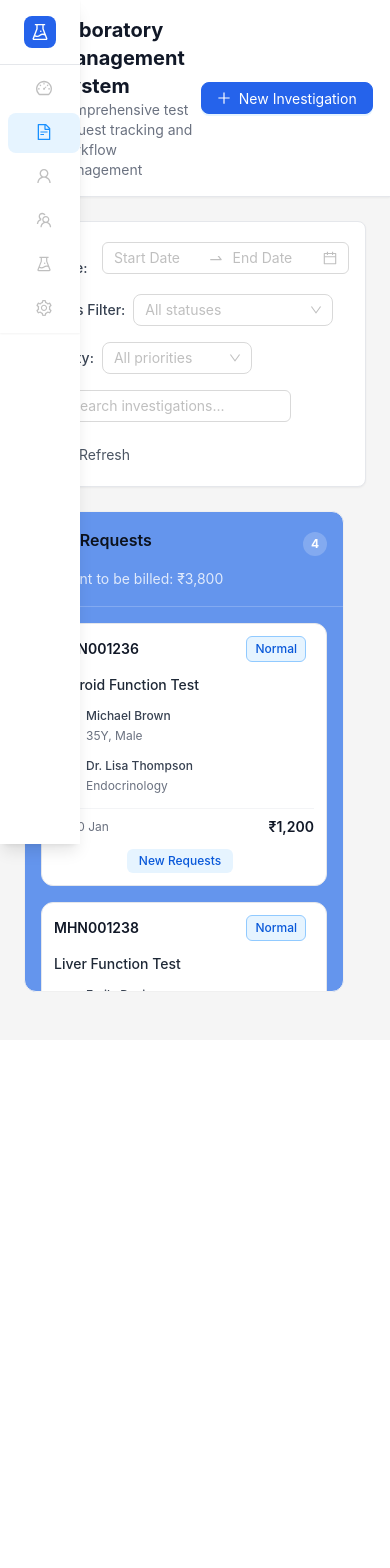
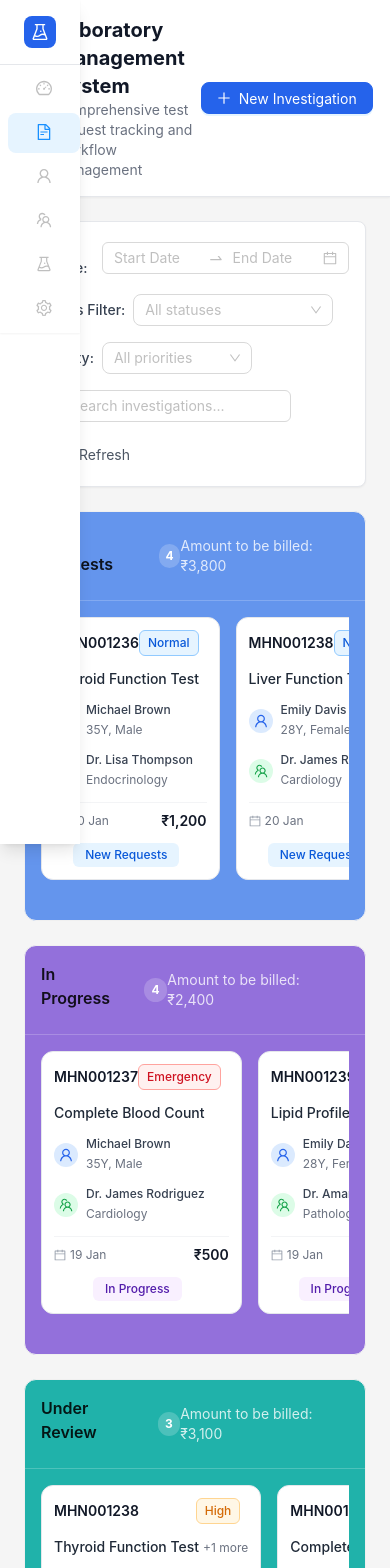
Before and after one commit to nabeel-ncz/lab-management-technical-task, a React (Vite) app in the folder client/: page / in a window 390 px wide. Shown: the top 1568 px of the page. Before the commit the page ends 1040 px from the top, so only its background shows below. Built offline with nearby package versions, Linux system fonts and the light colour scheme.

Commit message:
Refactor KanbanBoard component layout for improved responsiveness and styling. Updated column structure to use full width and adjusted card display to allow horizontal scrolling for investigations.

```diff
--- a/client/src/components/Investigation/KanbanBoard.tsx
+++ b/client/src/components/Investigation/KanbanBoard.tsx
@@ -25,17 +25,18 @@ export const KanbanBoard: React.FC<KanbanBoardProps> = ({ columns, loading, onCa
   }
 
   return (
-    <div className="flex gap-6 overflow-x-auto pb-6">
+    <div className="space-y-6">
       {columns.map((column) => (
-        <div key={column.id} className="flex-shrink-0 w-80">
+        <div key={column.id} className="w-full">
           <Card
-            className="h-full"
+            className="w-full"
             style={{ backgroundColor: column.bgColor }}
             bodyStyle={{ padding: 0 }}
           >
-            {/* Column Header */}
+            {/* Row Header */}
             <div className="p-4 border-b border-white/20">
-              <div className="flex items-center justify-between mb-2">
+              <div className="flex items-center justify-between">
+                <div className="flex items-center space-x-4">
                   <Title level={5} className="text-white m-0 font-semibold">
                     {column.title}
                   </Title>
@@ -47,21 +48,25 @@ export const KanbanBoard: React.FC<KanbanBoardProps> = ({ columns, loading, onCa
                   Amount to be billed: {formatCurrency(column.totalAmount)}
                 </Text>
               </div>
+            </div>
 
-            {/* Column Body */}
-            <div className="p-4 max-h-96 overflow-y-auto">
+            {/* Row Body - Horizontal Cards */}
+            <div className="p-4">
               {column.investigations.length === 0 ? (
                 <div className="text-center py-8">
                   <Text className="text-white/60">No investigations</Text>
                 </div>
               ) : (
-                column.investigations.map((investigation) => (
+                <div className="flex gap-4 overflow-x-auto pb-2">
+                  {column.investigations.map((investigation) => (
+                    <div key={investigation.id} className="flex-shrink-0">
                       <InvestigationCard
-                    key={investigation.id}
                         investigation={investigation}
                         onClick={onCardClick}
                       />
-                ))
+                    </div>
+                  ))}
+                </div>
               )}
             </div>
           </Card>
```
Lines whose indentation alone changed are shown as unchanged.
